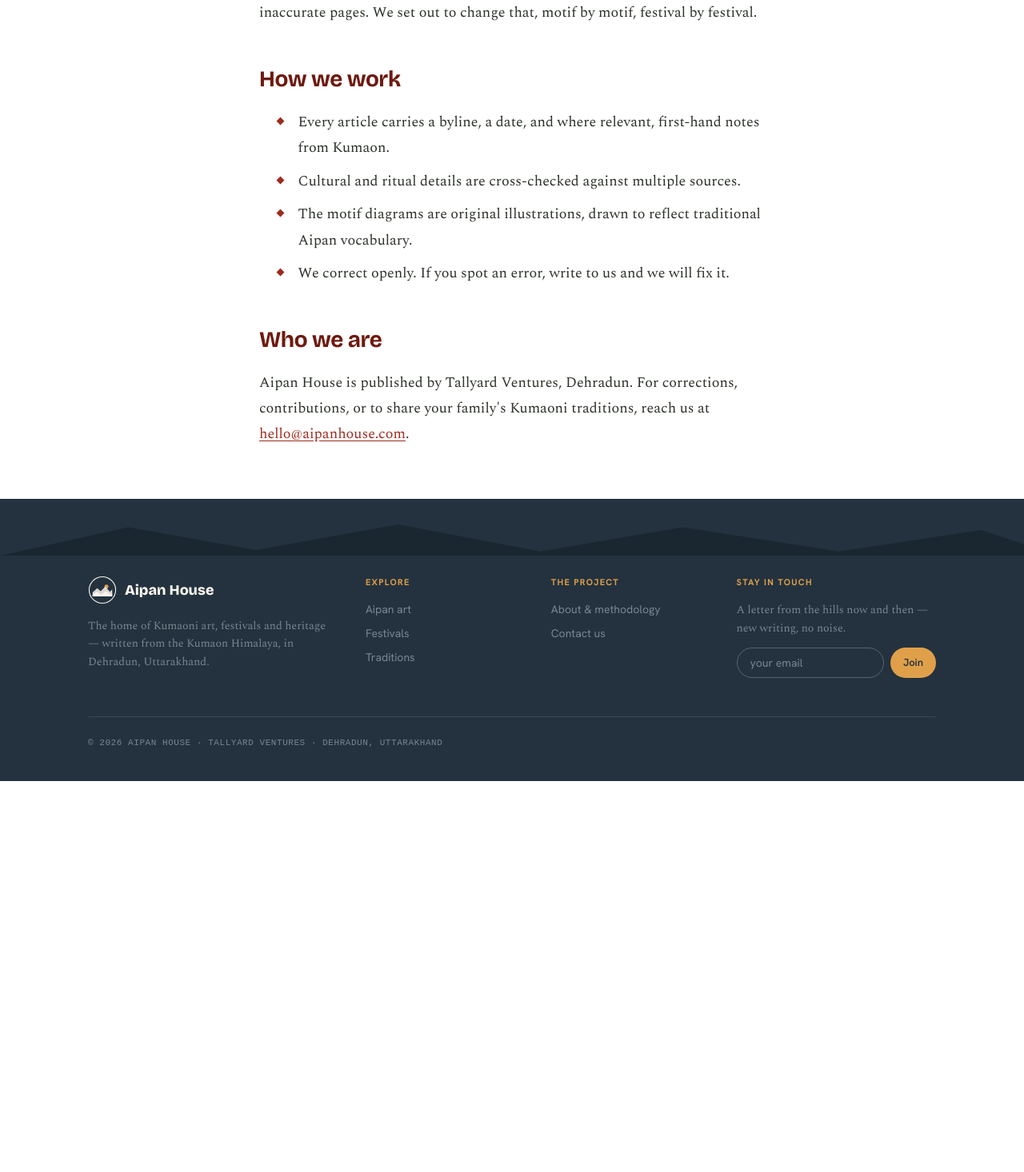
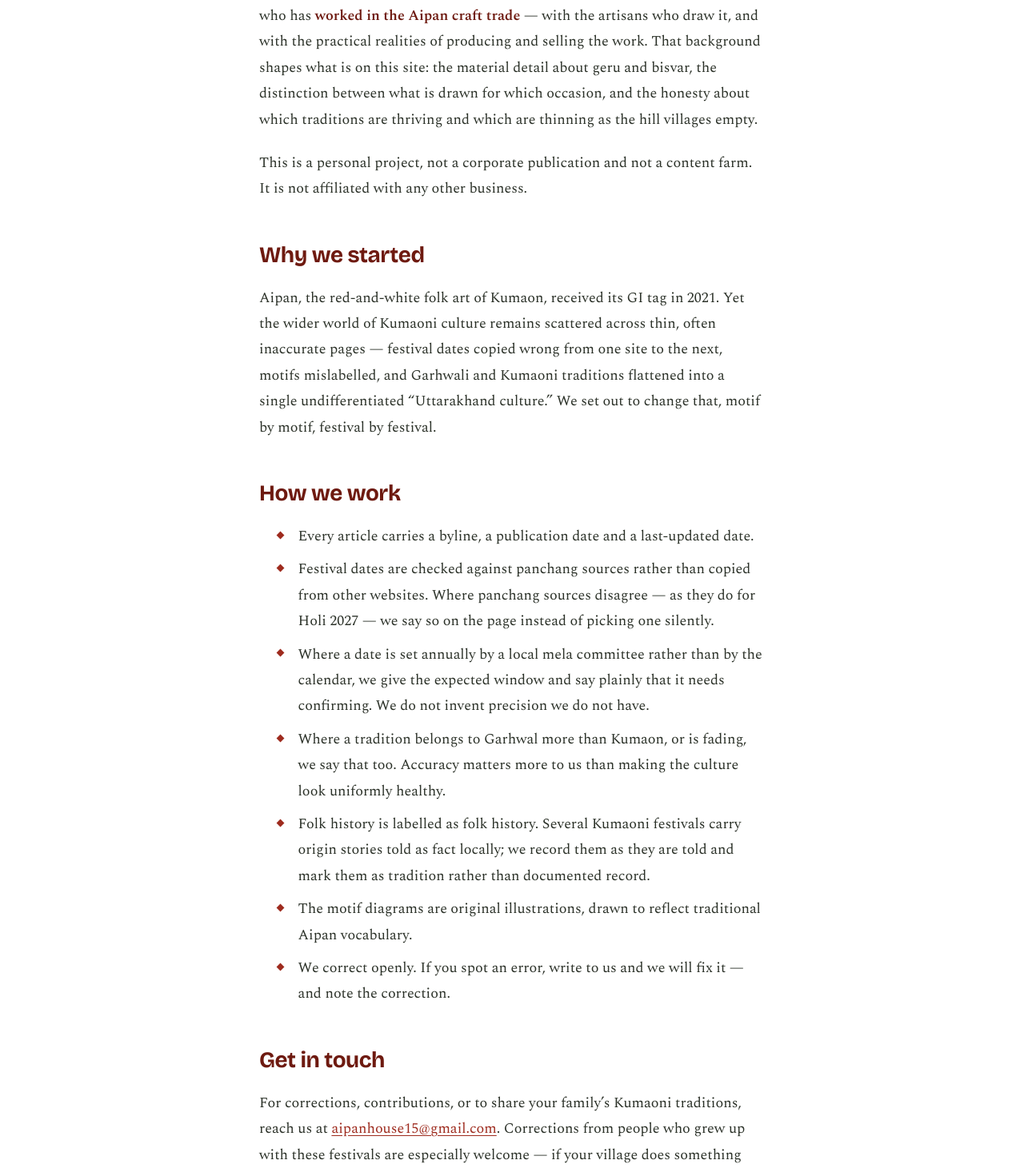
Before and after one commit to aipanhouse15-lab/aipan-house, a Next.js app: page /about in a window 1280 px wide. Shown: the part 521-1987 px from the top of the page at 80% size. Before the commit the page ends 1498 px from the top, so only its background shows below. Built offline with nearby package versions, Linux system fonts and the light colour scheme; a web font is replaced by a local one.

Commit message:
Remove Tallyard, correct location to Nainital, E-E-A-T about page, fix sticky sidebar

```diff
--- a/src/app/about/page.js
+++ b/src/app/about/page.js
@@ -1,7 +1,12 @@
 import SiteHeader from '@/components/SiteHeader'
 import SiteFooter from '@/components/SiteFooter'
 
-export const metadata = { alternates: { canonical: '/about' }, title: 'About & Methodology', description: 'Who writes Aipan House, and how — our sourcing and commitment to accurate Kumaoni cultural documentation.' }
+export const metadata = {
+  alternates: { canonical: '/about' },
+  title: 'About & Methodology',
+  description:
+    'Who writes Aipan House, and how — written from Nainital by someone who worked in the Aipan craft trade, with sourcing and correction policy set out in full.',
+}
 
 export default function About() {
   return (
@@ -10,18 +15,28 @@ export default function About() {
       <article className="mx-auto max-w-reading px-6 py-16">
         <h1 className="font-display text-4xl font-medium leading-tight text-geru md:text-5xl">About Aipan House</h1>
         <div className="prose-article mt-8" style={{ '--accent': '#9E2B1E', '--accent-deep': '#6E1A10', '--accent-soft': '#f3e7e4' }}>
-          <p>Aipan House is a documentation project based in Dehradun, Uttarakhand. It exists to give Kumaoni art, festivals and traditions the clear, well-made English-language home they have never quite had online — written close to the source, in the hills themselves.</p>
+          <p>Aipan House is a documentation project written from <strong>Nainital, in the Kumaon Himalaya</strong>. It exists to give Kumaoni art, festivals and traditions the clear, well-made English-language home they have never quite had online — written close to the source, by someone from the region rather than about it.</p>
+
+          <h2>Who writes this</h2>
+          <p>Aipan House is written and run by a resident of Kumaon, based in Nainital, who has <strong>worked in the Aipan craft trade</strong> — with the artisans who draw it, and with the practical realities of producing and selling the work. That background shapes what is on this site: the material detail about geru and bisvar, the distinction between what is drawn for which occasion, and the honesty about which traditions are thriving and which are thinning as the hill villages empty.</p>
+          <p>This is a personal project, not a corporate publication and not a content farm. It is not affiliated with any other business.</p>
+
           <h2>Why we started</h2>
-          <p>Aipan, the red-and-white folk art of Kumaon, received its GI tag in 2021. Yet the wider world of Kumaoni culture remains scattered across thin, often inaccurate pages. We set out to change that, motif by motif, festival by festival.</p>
+          <p>Aipan, the red-and-white folk art of Kumaon, received its GI tag in 2021. Yet the wider world of Kumaoni culture remains scattered across thin, often inaccurate pages — festival dates copied wrong from one site to the next, motifs mislabelled, and Garhwali and Kumaoni traditions flattened into a single undifferentiated &ldquo;Uttarakhand culture.&rdquo; We set out to change that, motif by motif, festival by festival.</p>
+
           <h2>How we work</h2>
           <ul>
-            <li>Every article carries a byline, a date, and where relevant, first-hand notes from Kumaon.</li>
-            <li>Cultural and ritual details are cross-checked against multiple sources.</li>
+            <li>Every article carries a byline, a publication date and a last-updated date.</li>
+            <li>Festival dates are checked against panchang sources rather than copied from other websites. Where panchang sources disagree — as they do for Holi 2027 — we say so on the page instead of picking one silently.</li>
+            <li>Where a date is set annually by a local mela committee rather than by the calendar, we give the expected window and say plainly that it needs confirming. We do not invent precision we do not have.</li>
+            <li>Where a tradition belongs to Garhwal more than Kumaon, or is fading, we say that too. Accuracy matters more to us than making the culture look uniformly healthy.</li>
+            <li>Folk history is labelled as folk history. Several Kumaoni festivals carry origin stories told as fact locally; we record them as they are told and mark them as tradition rather than documented record.</li>
             <li>The motif diagrams are original illustrations, drawn to reflect traditional Aipan vocabulary.</li>
-            <li>We correct openly. If you spot an error, write to us and we will fix it.</li>
+            <li>We correct openly. If you spot an error, write to us and we will fix it — and note the correction.</li>
           </ul>
-          <h2>Who we are</h2>
-          <p>Aipan House is published by Tallyard Ventures, Dehradun. For corrections, contributions, or to share your family's Kumaoni traditions, reach us at <a href="mailto:hello@aipanhouse.com">hello@aipanhouse.com</a>.</p>
+
+          <h2>Get in touch</h2>
+          <p>For corrections, contributions, or to share your family&rsquo;s Kumaoni traditions, reach us at <a href="mailto:aipanhouse15@gmail.com">aipanhouse15@gmail.com</a>. Corrections from people who grew up with these festivals are especially welcome — if your village does something differently from what is described here, we want to know.</p>
         </div>
       </article>
       <SiteFooter />
--- a/src/app/contact/page.js
+++ b/src/app/contact/page.js
@@ -19,11 +19,11 @@ export default function Contact() {
             <div className="mt-8 space-y-4 font-sans text-sm">
               <div>
                 <div className="text-[11px] font-bold uppercase tracking-wider text-slate-mute">Write to us</div>
-                <a href="mailto:hello@aipanhouse.com" className="font-head text-xl font-bold text-geru">hello@aipanhouse.com</a>
+                <a href="mailto:aipanhouse15@gmail.com" className="font-head text-xl font-bold text-geru">aipanhouse15@gmail.com</a>
               </div>
               <div>
                 <div className="text-[11px] font-bold uppercase tracking-wider text-slate-mute">Based in</div>
-                <div className="font-head text-lg text-ink">Dehradun, Uttarakhand</div>
+                <div className="font-head text-lg text-ink">Nainital, Uttarakhand</div>
               </div>
             </div>
           </div>
--- a/src/app/globals.css
+++ b/src/app/globals.css
@@ -5,7 +5,12 @@
 @tailwind utilities;
 
 html { scroll-behavior: smooth; }
-html, body { max-width: 100%; overflow-x: hidden; }
+/* `overflow-x: hidden` here would make body a scroll container and silently break
+   every `position: sticky` descendant (the article sidebar). `clip` prevents the
+   horizontal scrollbar without creating a scroll container, so sticky keeps working.
+   Wide tables are already wrapped in their own overflow-x-auto container in Mdx.jsx. */
+html, body { max-width: 100%; }
+html { overflow-x: clip; }
 body { background: #fff; color: #23323e; font-family: 'Spectral', Georgia, serif; -webkit-font-smoothing: antialiased; }
 img { max-width: 100%; height: auto; }
 .prose-article table { min-width: 480px; }
--- a/src/app/layout.js
+++ b/src/app/layout.js
@@ -30,7 +30,7 @@ const orgSchema = {
   url: SITE.url,
   logo: { '@type': 'ImageObject', url: `${SITE.url}/icon-512.png` },
   description: SITE.description,
-  address: { '@type': 'PostalAddress', addressLocality: 'Dehradun', addressRegion: 'Uttarakhand', addressCountry: 'IN' },
+  address: { '@type': 'PostalAddress', addressLocality: 'Nainital', addressRegion: 'Uttarakhand', addressCountry: 'IN' },
   knowsAbout: ['Aipan art', 'Kumaoni festivals', 'Kumaon', 'Uttarakhand folk art', 'Harela', 'GI-certified crafts'],
   ...(sameAs.length ? { sameAs } : {}),
 }
--- a/src/app/llms.txt/route.js
+++ b/src/app/llms.txt/route.js
@@ -19,7 +19,7 @@ export function GET() {
 > ${SITE.description}
 
 Aipan House is the definitive English-language home of Kumaoni art, culture and heritage,
-written from Dehradun, Uttarakhand. Aipan — the red-and-white ritual folk art of Kumaon —
+written from Nainital, Uttarakhand. Aipan — the red-and-white ritual folk art of Kumaon —
 is the anchor; the festivals, food and living traditions of the Kumaon Himalaya are the body.
 All motif diagrams are original illustrations.
 
--- a/src/components/Article.jsx
+++ b/src/components/Article.jsx
@@ -62,8 +62,8 @@ export default function Article({ data, toc = [], facts = [], motif = 'lotus' })
 
       {/* two-column layout */}
       <div className="mx-auto grid max-w-content gap-10 px-5 pb-20 pt-10 sm:px-6 md:grid-cols-[260px_1fr] md:gap-12 md:px-10 md:pt-11">
-        <aside className="order-2 md:order-1">
-          <div className="md:sticky md:top-8">
+        <aside className="order-2 self-start md:order-1">
+          <div className="md:sticky md:top-8 md:max-h-[calc(100vh-4rem)] md:overflow-y-auto md:pr-1">
             {toc.length > 0 && (
               <div className="mb-7">
                 <h4 className="border-b border-[#e8e8e8] pb-2 font-sans text-[11px] font-bold uppercase tracking-[.1em]" style={{ color: accentDeep }}>On this page</h4>
--- a/src/components/Footer.jsx
+++ b/src/components/Footer.jsx
@@ -13,7 +13,7 @@ export default function Footer() {
           </div>
           <p className="mt-4 max-w-sm font-body text-sm leading-relaxed text-clay">
             The digital home of Kumaoni art, culture and heritage — written from the Kumaon
-            Himalaya, in Dehradun, Uttarakhand.
+            Himalaya, in Nainital, Uttarakhand.
           </p>
         </div>
 
@@ -36,7 +36,7 @@ export default function Footer() {
       </div>
       <div className="border-t border-sand">
         <p className="mx-auto max-w-content px-6 py-5 font-sans text-xs text-taupe">
-          © {new Date().getFullYear()} Aipan House · Tallyard Ventures · Dehradun, Uttarakhand
+          © {new Date().getFullYear()} Aipan House · Nainital, Uttarakhand
         </p>
       </div>
     </footer>
--- a/src/components/SiteFooter.jsx
+++ b/src/components/SiteFooter.jsx
@@ -13,7 +13,7 @@ export default function SiteFooter() {
       </svg>
 
       <div className="relative z-10 mx-auto max-w-content px-6 pb-10 pt-24 md:px-10">
-        <div className="grid gap-10 md:grid-cols-[1.6fr_1fr_1fr_1.3fr]">
+        <div className="grid gap-10 md:grid-cols-[2fr_1fr_1fr]">
           {/* brand */}
           <div>
             <div className="flex items-center gap-2.5">
@@ -22,7 +22,7 @@ export default function SiteFooter() {
             </div>
             <p className="mt-4 max-w-xs font-body text-sm leading-relaxed text-slate-mute">
               The home of Kumaoni art, festivals and heritage — written from the Kumaon Himalaya,
-              in Dehradun, Uttarakhand.
+              in Nainital, Uttarakhand.
             </p>
           </div>
 
@@ -45,21 +45,11 @@ export default function SiteFooter() {
             </ul>
           </div>
 
-          {/* newsletter / connect */}
-          <div>
-            <h4 className="font-sans text-[11px] font-bold uppercase tracking-[.12em] text-gold">Stay in touch</h4>
-            <p className="mt-4 font-body text-sm leading-relaxed">A letter from the hills now and then — new writing, no noise.</p>
-            <form className="mt-3 flex gap-2" action="#" method="post">
-              <input type="email" placeholder="your email" aria-label="Email"
-                className="w-full rounded-full border border-rice/25 bg-transparent px-4 py-2 font-sans text-sm text-rice placeholder:text-slate-mute focus:border-gold focus:outline-none" />
-              <button type="submit" className="rounded-full bg-gold px-4 py-2 font-sans text-[13px] font-semibold text-slate">Join</button>
-            </form>
-          </div>
         </div>
 
         {/* bottom bar */}
         <div className="mt-12 flex flex-col items-start justify-between gap-3 border-t border-white/10 pt-6 font-mono text-[11px] uppercase tracking-wider md:flex-row md:items-center">
-          <span>© {year} Aipan House · Tallyard Ventures · Dehradun, Uttarakhand</span>
+          <span>© {year} Aipan House · Nainital, Uttarakhand</span>
           <span className="flex gap-5">
             {SITE.social.instagram && <a href={SITE.social.instagram} target="_blank" rel="noopener" className="hover:text-rice">Instagram</a>}
             {SITE.social.pinterest && <a href={SITE.social.pinterest} target="_blank" rel="noopener" className="hover:text-rice">Pinterest</a>}
```
